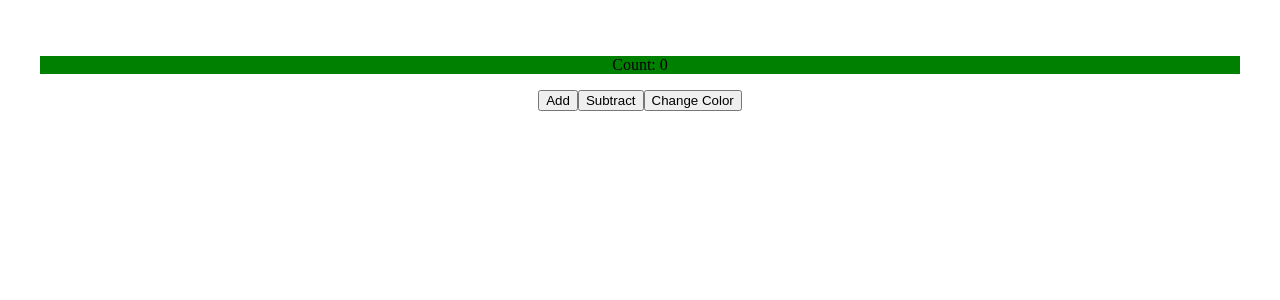
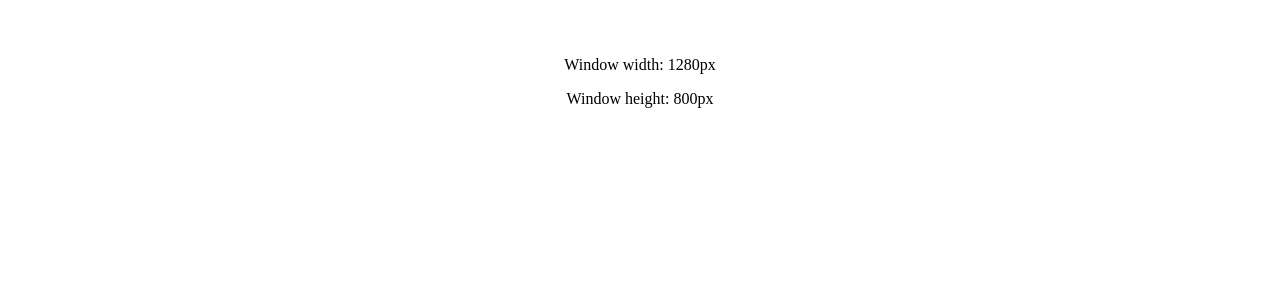
Before and after one commit to khalilovmusa/react-tasks-youtube, a React (Vite) app: page / in a window 1280 px wide. Shown: the top 300 px of the page. Built offline with nearby package versions, Linux system fonts and the light colour scheme.

Commit message:
Height and width app using useEffect add

```diff
--- a/src/App.jsx
+++ b/src/App.jsx
@@ -1,11 +1,11 @@
 import './App.css'
-import UseEffectHook from './components/UseEffectHook'
+import WidthHeight from './components/WidthHeight'
 
 
 function App() {
 
   return <>
-           <UseEffectHook />
+           <WidthHeight />
          </>
 }
 
--- /dev/null
+++ b/src/components/WidthHeight.jsx
@@ -0,0 +1,30 @@
+import { useState, useEffect } from "react";
+
+const WidthHeight = () => {
+    const [width, setWidth] = useState(window.innerWidth);
+    const [height, setHeight] = useState(window.innerHeight);
+
+    useEffect(() => {
+        window.addEventListener("resize", handleResize);
+
+        return () => {
+            window.removeEventListener("resize", handleResize);
+        }
+    },[]);
+
+    useEffect(() => {
+        document.title = `Size: ${width} X ${height}`;
+    }, [width, height])
+
+    const handleResize = () => {
+        setWidth(window.innerWidth);
+        setHeight(window.innerHeight);
+    }
+
+    return (<>
+        <p>Window width: {width}px</p>
+        <p>Window height: {height}px</p>
+    </>)
+}
+
+export default WidthHeight;
```
